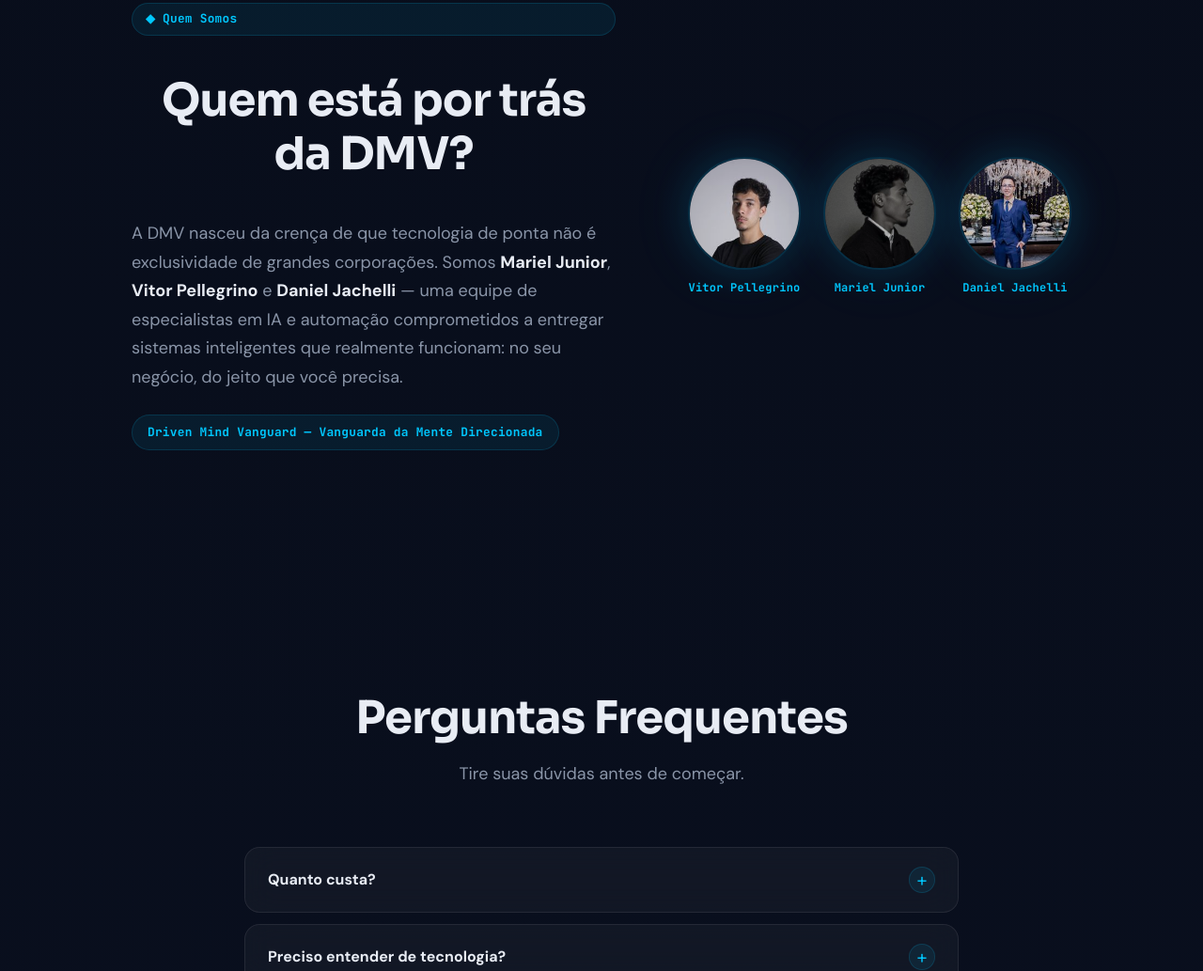
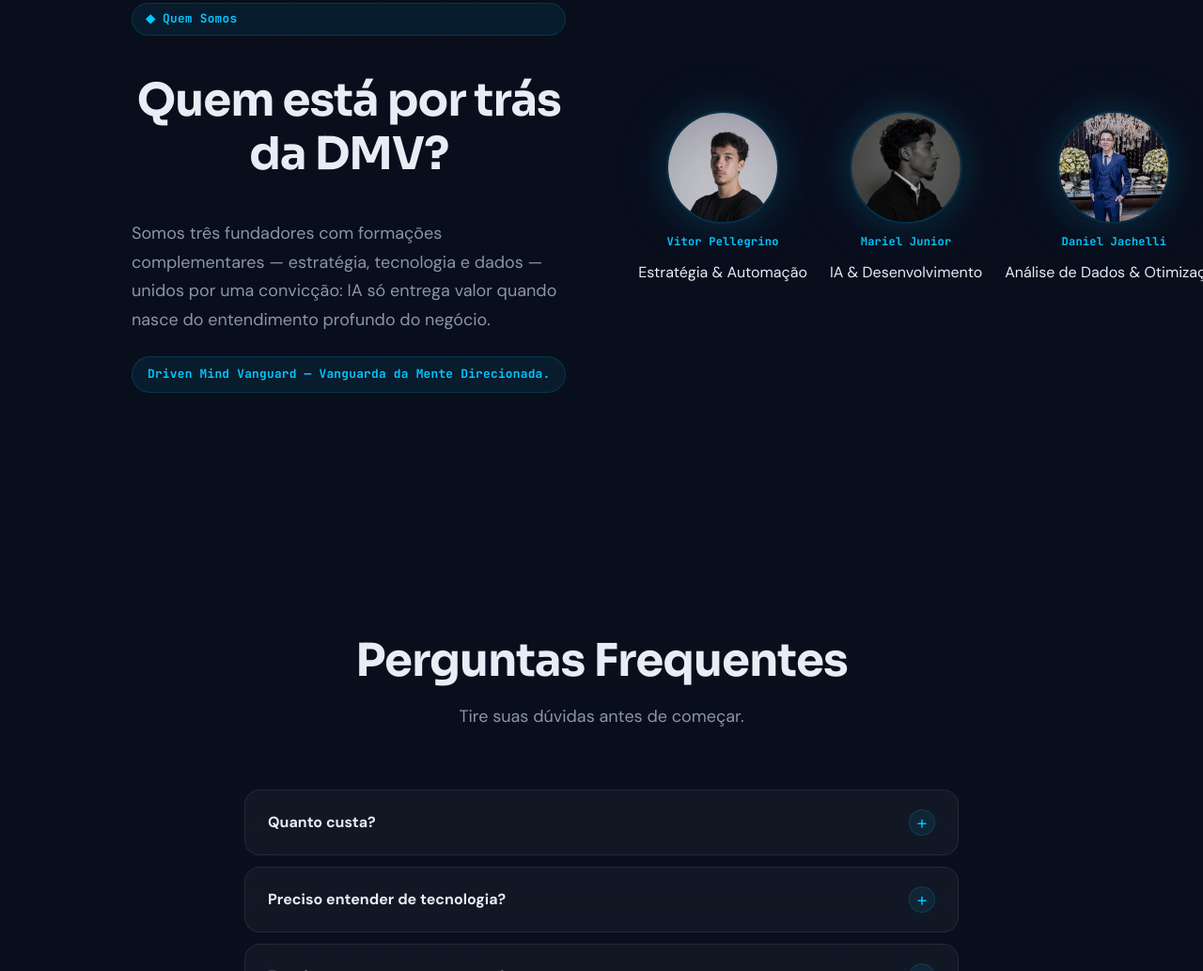
Before and after one commit to dmv-enterprise7/dmv-landing-page, a plain HTML site: page index.html in a window 1280 px wide. Shown: the part 6380-7413 px from the top of the page at 94% size. Drawn offline with Linux system fonts and the light colour scheme.

Commit message:
feat(12-02): restructure #about section with founder intro, tagline, and specialties
- Replace mission-prefix/suffix paragraph with single about.intro consultative paragraph
- Rename about.seal to about.tagline
- Add founder-specialty span under each of 3 founder cards
- Implements ABOUT-V2-01..05

```diff
--- a/index.html
+++ b/index.html
@@ -457,9 +457,9 @@
           <div class="about-text-block">
             <span class="section-badge" data-i18n="about.badge">&#9670; Quem Somos</span>
             <h2 class="about-title" data-i18n="about.title">Quem está por trás da DMV?</h2>
-            <p class="about-mission"><span data-i18n="about.mission-prefix">A DMV nasceu da crença de que tecnologia de ponta não é exclusividade de grandes corporações. Somos </span><strong>Mariel Junior</strong>, <strong>Vitor Pellegrino</strong> e <strong>Daniel Jachelli</strong><span data-i18n="about.mission-suffix"> &mdash; uma equipe de especialistas em IA e automação comprometidos a entregar sistemas inteligentes que realmente funcionam: no seu negócio, do jeito que você precisa.</span></p>
+            <p class="about-mission" data-i18n="about.intro">Somos três fundadores com formações complementares — estratégia, tecnologia e dados — unidos por uma convicção: IA só entrega valor quando nasce do entendimento profundo do negócio.</p>
             <div class="about-badge-wrap">
-              <span class="about-seal-badge" data-i18n="about.seal">Driven Mind Vanguard &mdash; Vanguarda da Mente Direcionada</span>
+              <span class="about-seal-badge" data-i18n="about.tagline">Driven Mind Vanguard — Vanguarda da Mente Direcionada.</span>
             </div>
           </div>
           <div class="about-founders-wrap">
@@ -468,18 +468,21 @@
                 <img src="foto-vitor.jpg" alt="Vitor Pellegrino" class="founder-photo" loading="lazy">
               </div>
               <span class="founder-name">Vitor Pellegrino</span>
+              <span class="founder-specialty" data-i18n="about.founder1.specialty">Estratégia &amp; Automação</span>
             </div>
             <div class="founder-card">
               <div class="founder-photo-glow">
                 <img src="foto-mariel.jpg" alt="Mariel Junior" class="founder-photo" loading="lazy">
               </div>
               <span class="founder-name">Mariel Junior</span>
+              <span class="founder-specialty" data-i18n="about.founder2.specialty">IA &amp; Desenvolvimento</span>
             </div>
             <div class="founder-card">
               <div class="founder-photo-glow">
                 <img src="foto-daniel.jpg" alt="Daniel Jachelli" class="founder-photo" loading="lazy">
               </div>
               <span class="founder-name">Daniel Jachelli</span>
+              <span class="founder-specialty" data-i18n="about.founder3.specialty">Análise de Dados &amp; Otimização</span>
             </div>
           </div>
         </div>
```
